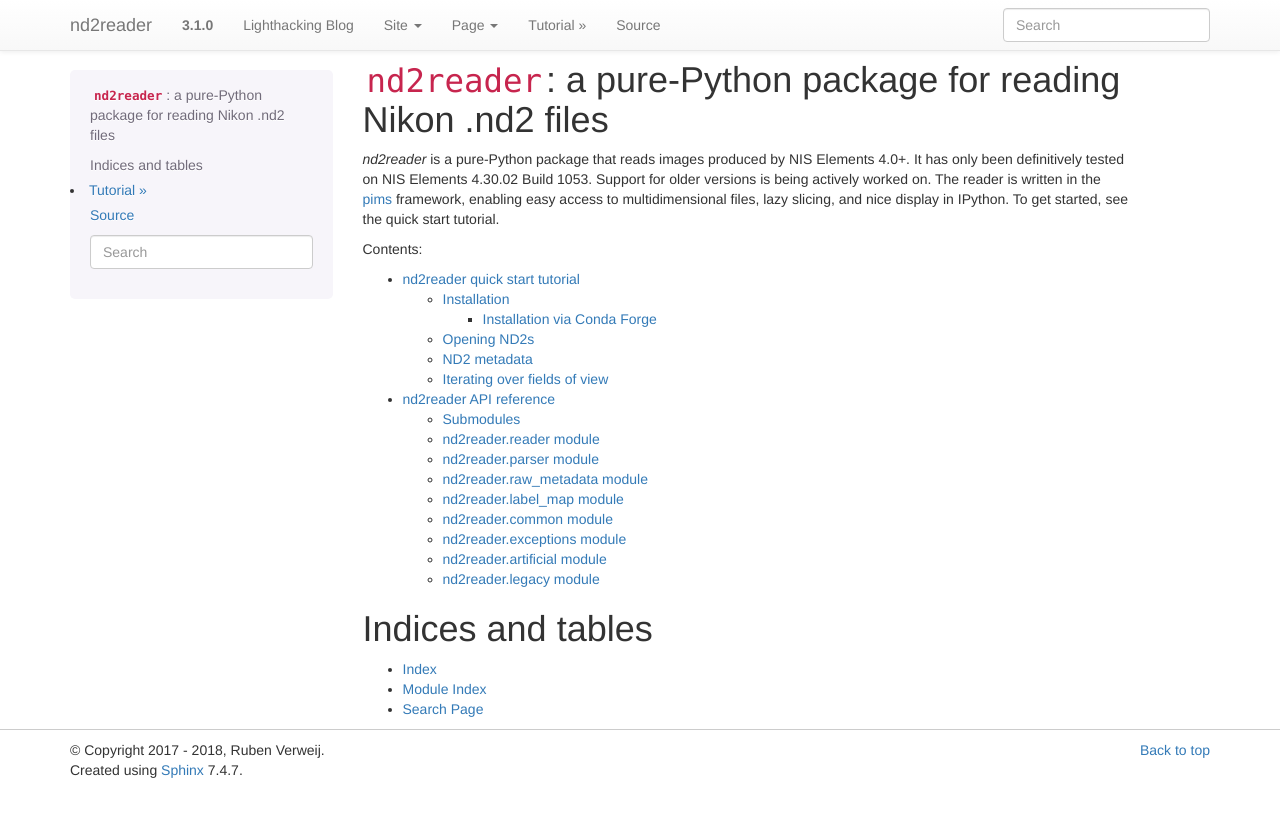
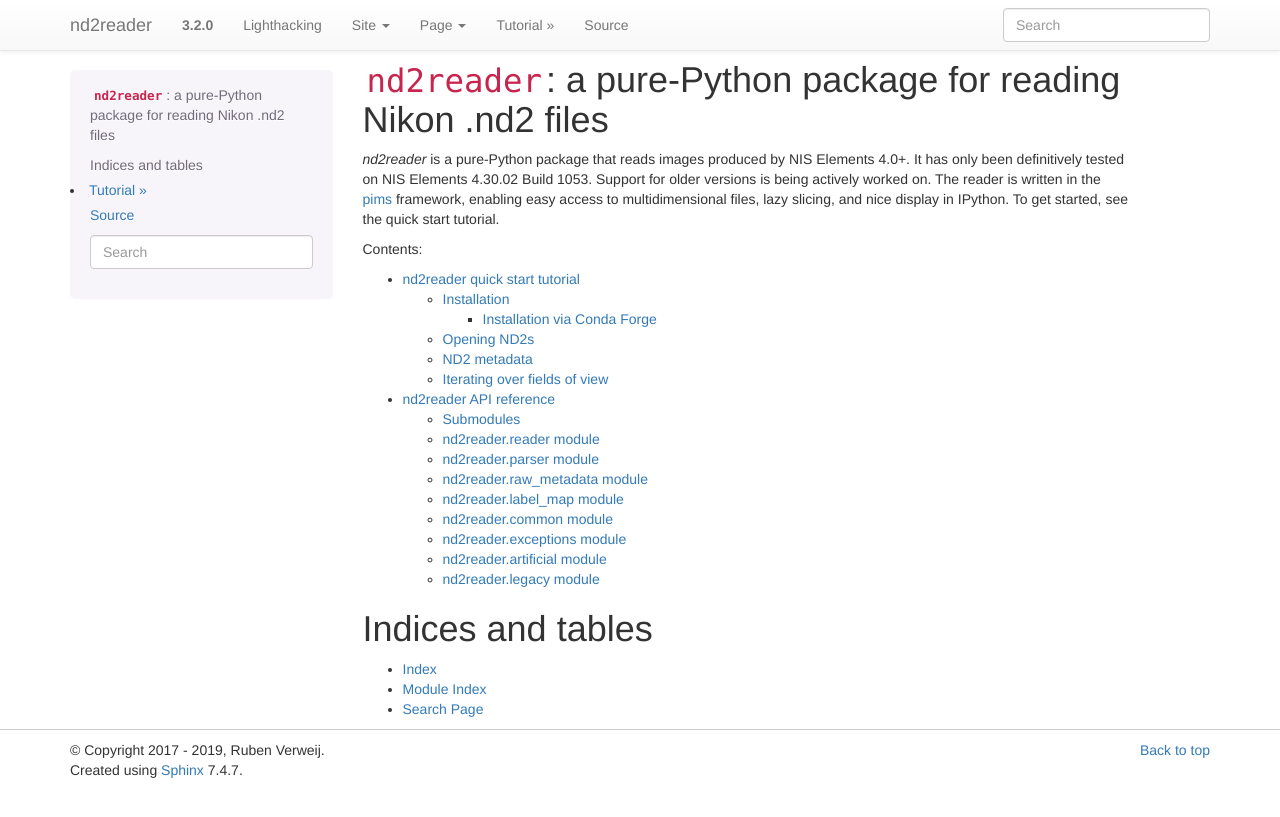
Before and after one commit to Open-Science-Tools/nd2reader, a Sphinx documentation site: the page built from sphinx/index.rst, in a window 1280 px wide. Shown: the top 817 px of the page. Built offline with Sphinx 7.4.7, drawn with Linux system fonts in a browser that asks for light colours.

Commit message:
Version 3.2.0

```diff
--- a/setup.py
+++ b/setup.py
@@ -1,6 +1,6 @@
 from setuptools import setup
 
-VERSION = '3.1.0'
+VERSION = '3.2.0'
 
 if __name__ == '__main__':
     setup(
@@ -15,7 +15,7 @@
         version=VERSION,
         description='A tool for reading ND2 files produced by NIS Elements',
         author='Ruben Verweij',
-        author_email='verweij@physics.leidenuniv.nl',
+        author_email='ruben@lighthacking.nl',
         url='https://github.com/rbnvrw/nd2reader',
         download_url='https://github.com/rbnvrw/nd2reader/tarball/%s' % VERSION,
         keywords=['nd2', 'nikon', 'microscopy', 'NIS Elements'],
--- a/sphinx/conf.py
+++ b/sphinx/conf.py
@@ -36,7 +36,7 @@
 
 # General information about the project.
 project = 'nd2reader'
-copyright = '2017 - 2018, Ruben Verweij'
+copyright = '2017 - 2019, Ruben Verweij'
 author = 'Ruben Verweij'
 
 # The version info for the project you're documenting, acts as replacement for
@@ -44,9 +44,9 @@
 # built documents.
 #
 # The short X.Y version.
-version = '3.1.0'
+version = '3.2.0'
 # The full version, including alpha/beta/rc tags.
-release = '3.1.0'
+release = '3.2.0'
 
 # The language for content autogenerated by Sphinx. Refer to documentation
 # for a list of supported languages.
@@ -80,7 +80,7 @@
 #
 html_theme_options = {
 'navbar_links': [
-        ("Lighthacking Blog", "http://lighthacking.nl", True),
+        ("Lighthacking", "http://lighthacking.nl", True),
     ],
 }
 
```
